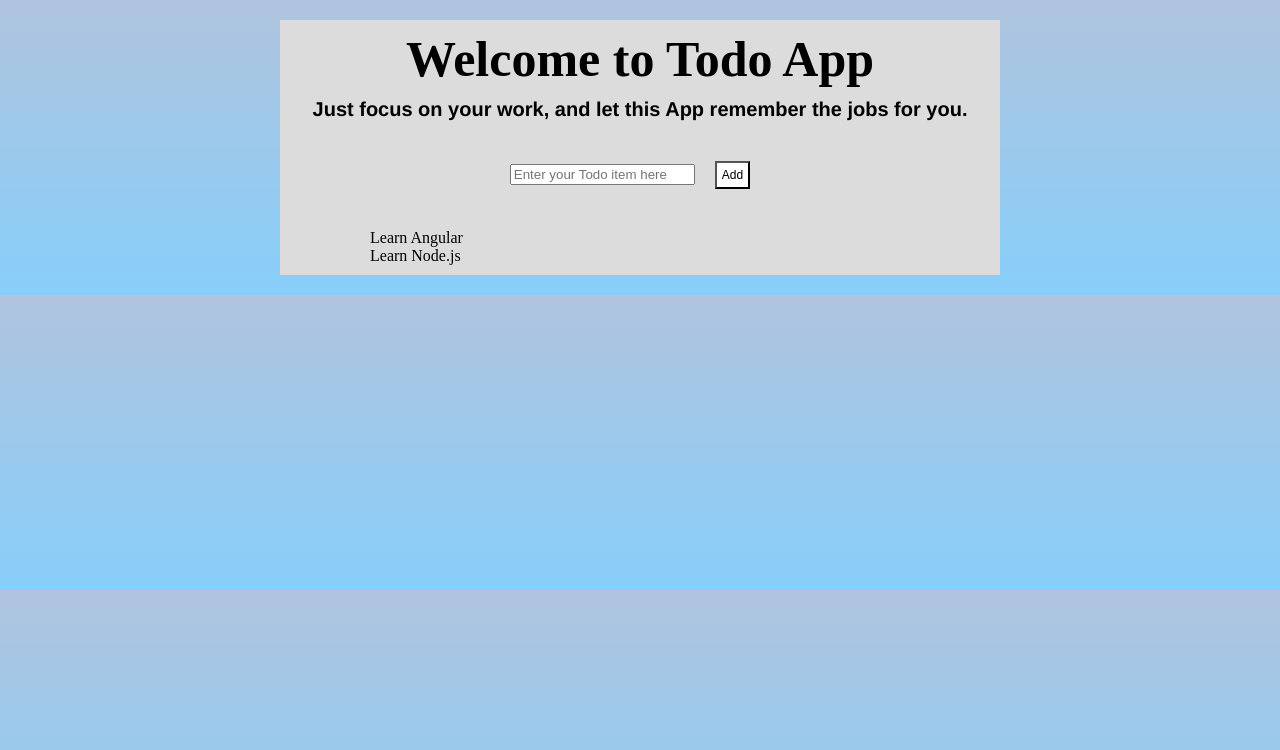
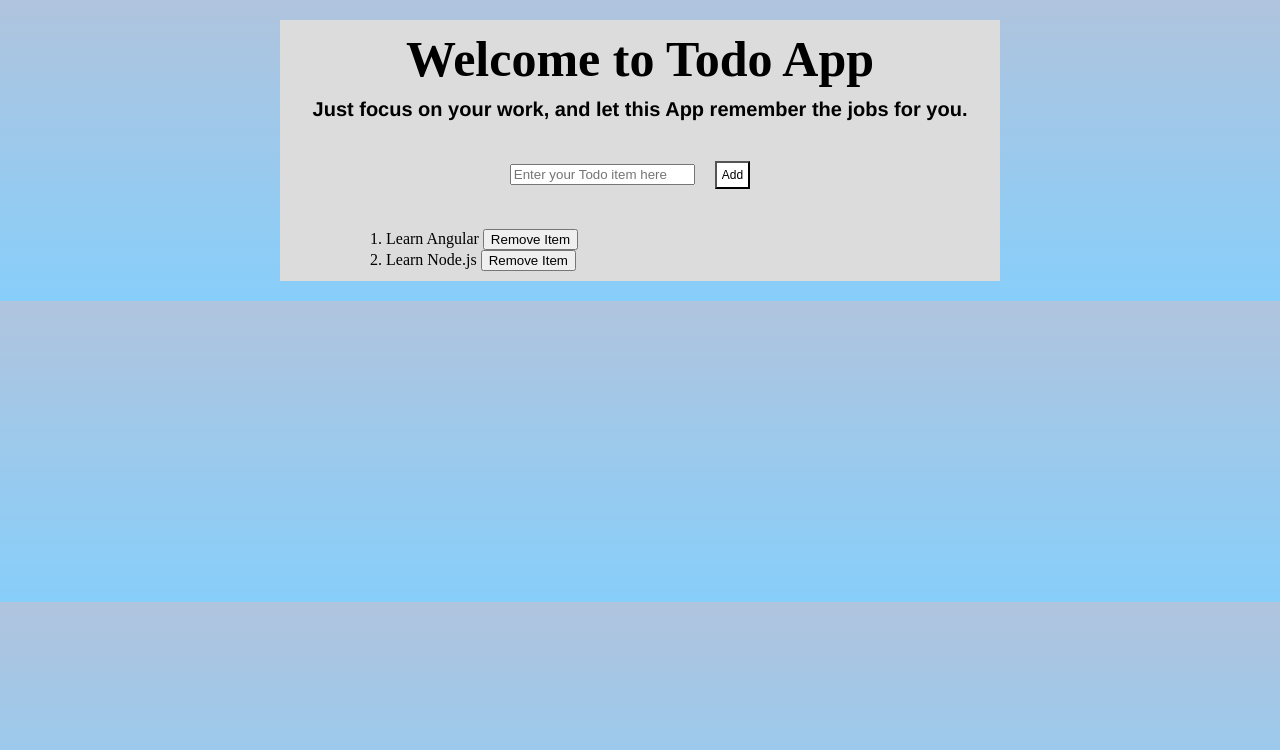
Before and after one commit to EmadBinAbid/hu-mean-workshop, an Angular app in the folder TodoApp/: page / in a window 1280 px wide. Shown: the top 750 px of the page. Built offline with nearby package versions, Linux system fonts and the light colour scheme.

Commit message:
Achievement

```diff
--- a/TodoApp/src/app/components/todo-app/todo-app.component.html
+++ b/TodoApp/src/app/components/todo-app/todo-app.component.html
@@ -7,7 +7,7 @@
     {{mainText}}
   </div>
 
-  <ta-todo-input (itemAdded)="addNewItem($event)"></ta-todo-input>
-  <ta-todo-list [list]="todoList"></ta-todo-list>
+  <ta-todo-input (itemAdded)="addNewItem($event)" ></ta-todo-input>
+  <ta-todo-list (itemDeleted)="deleteItem($event)" [list]="todoList"></ta-todo-list>
 
 </div>
--- a/TodoApp/src/app/components/todo-app/todo-app.component.ts
+++ b/TodoApp/src/app/components/todo-app/todo-app.component.ts
@@ -34,4 +34,10 @@ export class TodoAppComponent implements OnInit {
     });
   }
 
+  deleteItem(todoItem)
+  {
+    console.log("todoItem");
+    this.todoList.splice(todoItem, 1);
+  }
+
 }
--- a/TodoApp/src/app/components/todo-list/todo-list.component.html
+++ b/TodoApp/src/app/components/todo-list/todo-list.component.html
@@ -1,5 +1,7 @@
 <div class="todo-list">
-  <div class="todo-list-item" *ngFor="let todoItem of list">
+  <div class="todo-list-item" *ngFor="let todoItem of list; let i=index">
+    {{i+1}}.
     {{todoItem.todo}}
+    <button (click)="indexOfListItem(i)">Remove Item</button>
   </div>
 </div>
--- a/TodoApp/src/app/components/todo-list/todo-list.component.ts
+++ b/TodoApp/src/app/components/todo-list/todo-list.component.ts
@@ -1,4 +1,4 @@
-import { Component, OnInit, Input } from '@angular/core';
+import { Component, OnInit, Input, EventEmitter, Output } from '@angular/core';
 
 @Component({
   selector: 'ta-todo-list',
@@ -9,9 +9,16 @@ export class TodoListComponent implements OnInit {
 
   @Input() list = [];
 
+  @Output() itemDeleted = new EventEmitter<any>();
+
   constructor() { }
 
   ngOnInit() {
   }
 
+  indexOfListItem(index)
+  {
+    this.itemDeleted.emit(index);
+    console.log(index + " Emitted.");
+  }
 }
```
